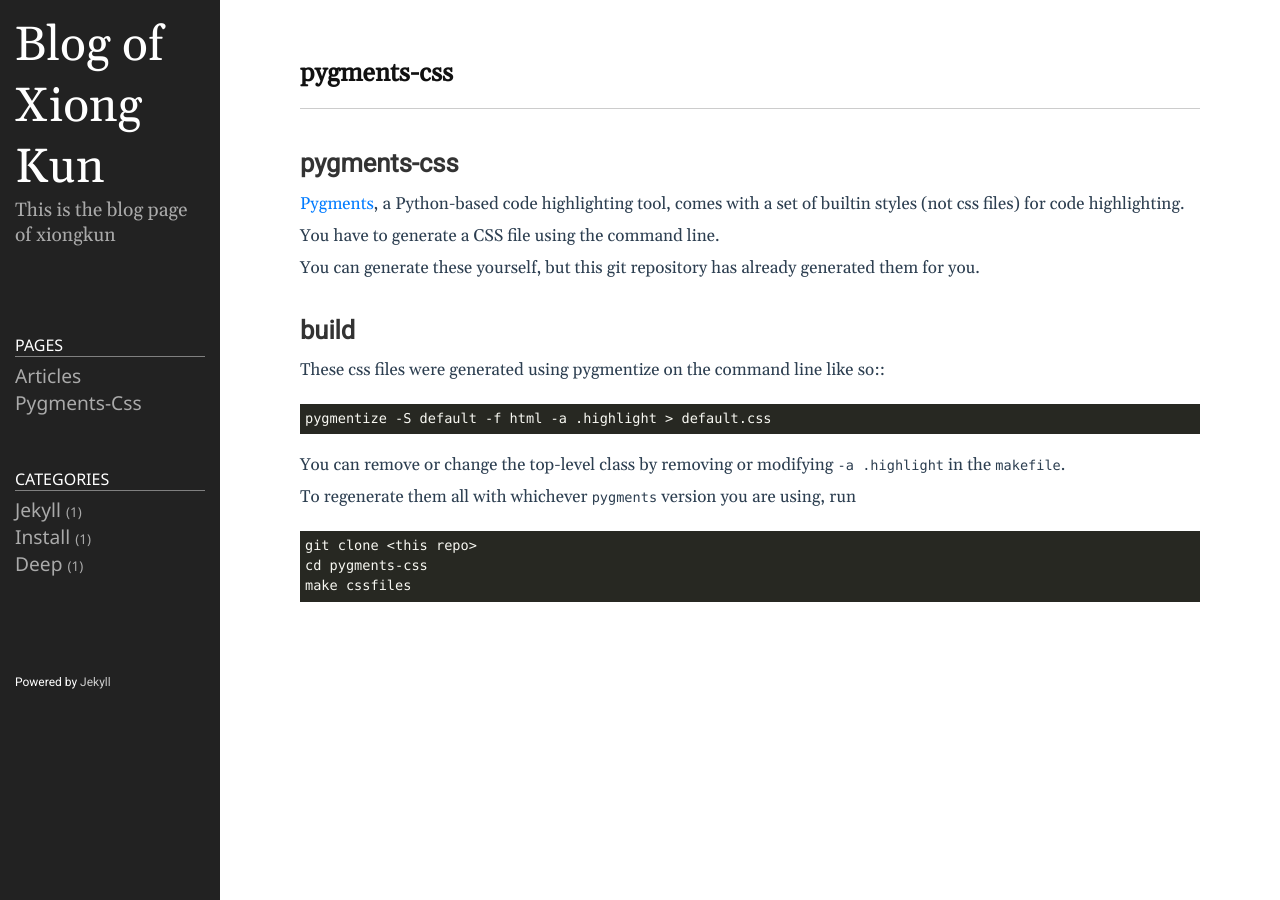
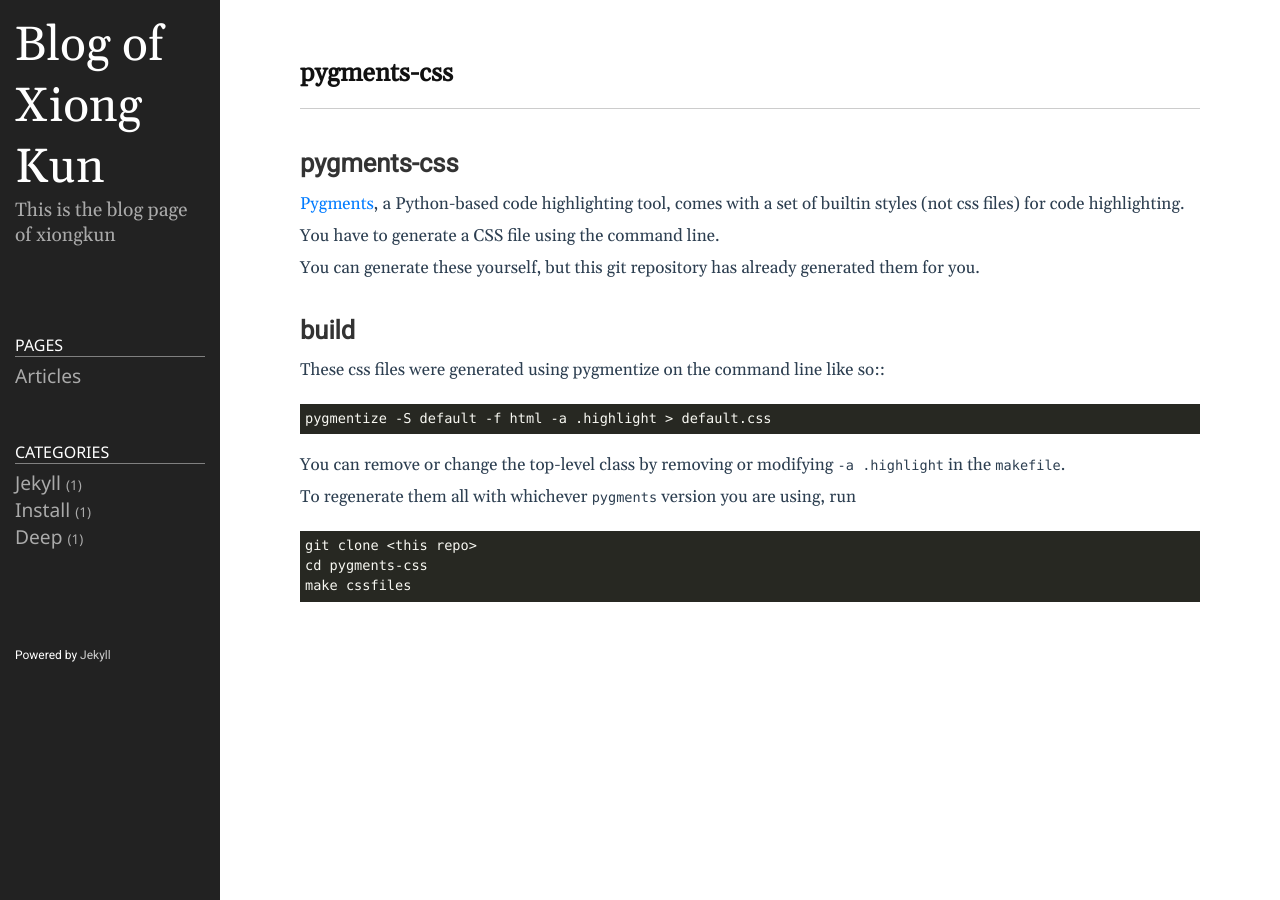
Before and after one commit to 2742195759/xkblog, a Jekyll site: the page built from public/css/syntax/README.md, in a window 1280 px wide. Built offline with Jekyll 4.4.1, drawn with Linux system fonts in a browser that asks for light colours; our own code applies the rules of GitHub Pages for plain Markdown files.

Commit message:
remove anther pages

```diff
--- a/_includes/sidebar.html
+++ b/_includes/sidebar.html
@@ -21,11 +21,6 @@
 	  {% for node in pages_list %}
 	    {% if node.title != null %}
 	      {% if node.layout == "page" %}
-	        <li>
-	        	<a class="nav-item" href="{{ node.url }}">
-	            	{{ node.title }}
-	            </a>
-	        </li>
 	      {% endif %}
 	    {% endif %}
 	  {% endfor %}
```
